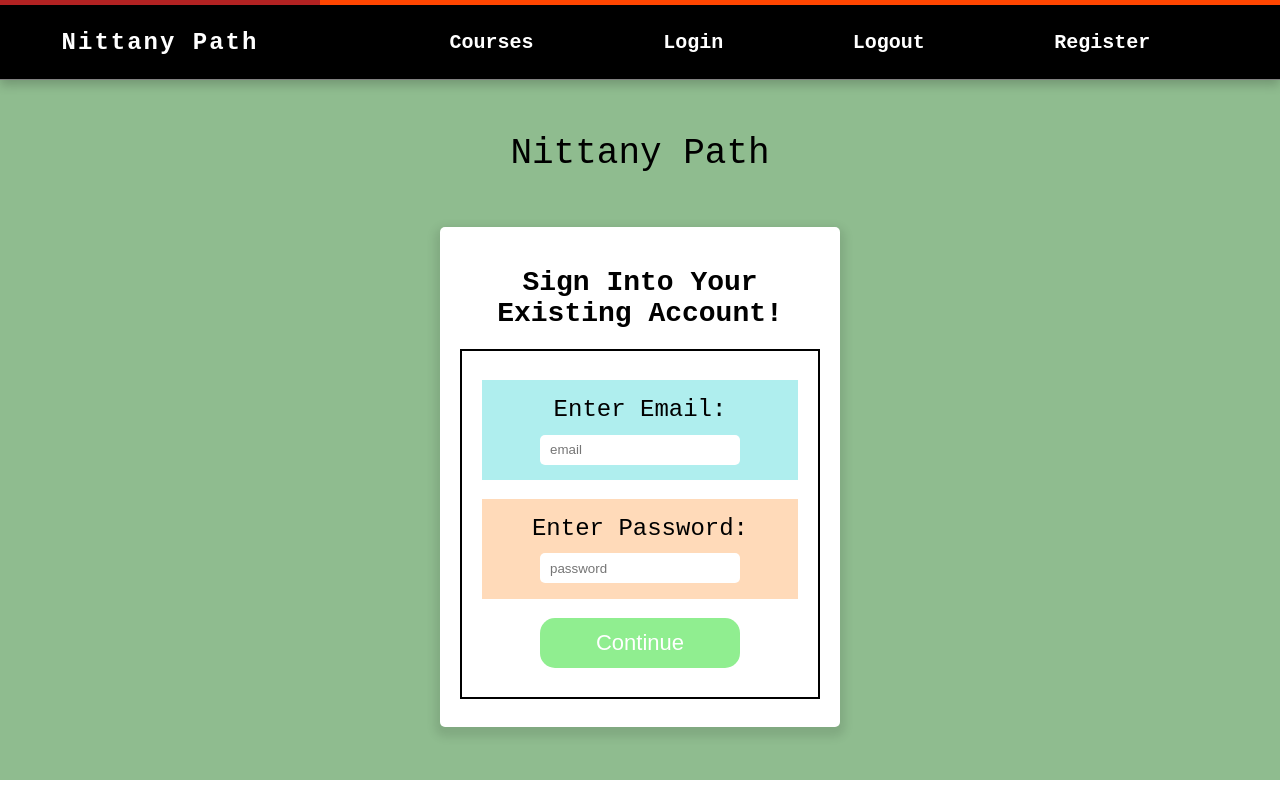
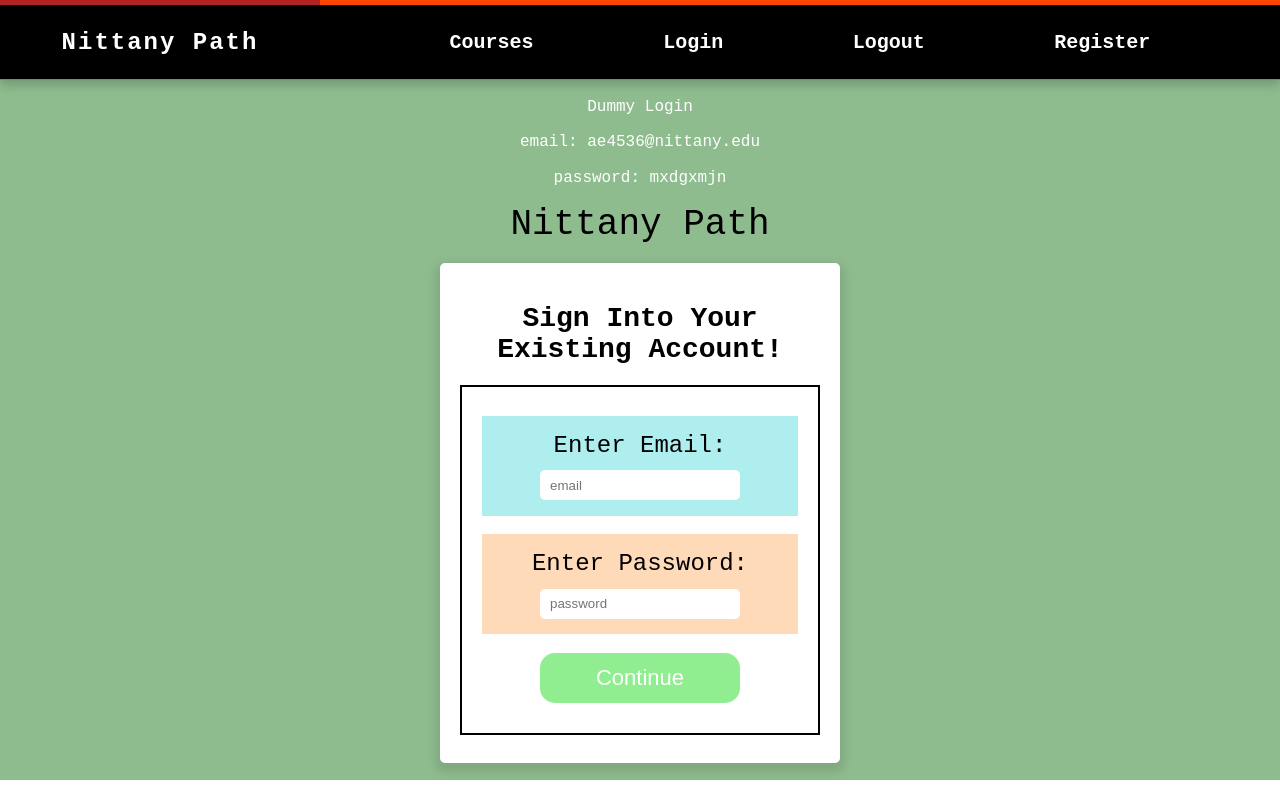
Before and after one commit to flaskur/nittany_path, a React (Create React App) app: page /login in a window 1280 px wide. Built offline with nearby package versions, Linux system fonts and the light colour scheme.

Commit message:
courses planning work

```diff
--- /dev/null
+++ b/src/components/coursecard/CourseCard.js
@@ -0,0 +1,20 @@
+import React from 'react';
+import './CourseCard.scss';
+
+const CourseCard = function() {
+	return (
+		<div className="coursecard">
+			<div className="coursecard__top">
+				<p>top</p>
+			</div>
+			<div className="coursecard__middle">
+				<p>middle</p>
+			</div>
+			<div className="coursecard__bottom">
+				<p>bottom</p>
+			</div>
+		</div>
+	);
+};
+
+export default CourseCard;
--- a/src/components/courses/Courses.js
+++ b/src/components/courses/Courses.js
@@ -1,10 +1,37 @@
 import React from 'react';
 import './Courses.scss';
 
+import CourseCard from '../coursecard/CourseCard';
+
+// We should do a fetch request to the backend and receive the list of courses for the particular user. We expect a user to be passed, identified by email probably.
 const Courses = function() {
+	// const [ courses, setCourses ] = React.useState([]);
+
+	// React.useEffect(async () => {
+	// 	console.log('course effects hook runs');
+
+	// 	const response = await fetch(`http://localhost:3001/courses/${userEmail}`);
+
+	// 	if (response.status === 404) {
+	// 		// throw error
+	// 	}
+
+	// 	const coursesData = await response.json();
+	// console.log(courseData);
+
+	// 	// Does courses data come in as an object? If so you need to build courses arr. Also we should get prof info too right?
+	// 	setCourses([]);
+	// }, []);
+
 	return (
 		<div className="courses">
-			<h2>courses page</h2>
+			<h2>Your Current Enrolled Courses!</h2>
+
+			{/* {courses.map(course => {
+				return (
+					<CourseCard somepropshere/>
+				);
+			})} */}
 		</div>
 	);
 };
--- a/src/components/login/Login.js
+++ b/src/components/login/Login.js
@@ -21,6 +21,10 @@ const Login = function() {
 
 	return (
 		<div className="login">
+			<p>Dummy Login</p>
+			<p>email: ae4536@nittany.edu</p>
+			<p>password: mxdgxmjn</p>
+
 			<p className="login__title">Nittany Path</p>
 
 			<div className="login__wrapper">
```
Also changed, not shown: src/components/coursecard/CourseCard.scss (added).
